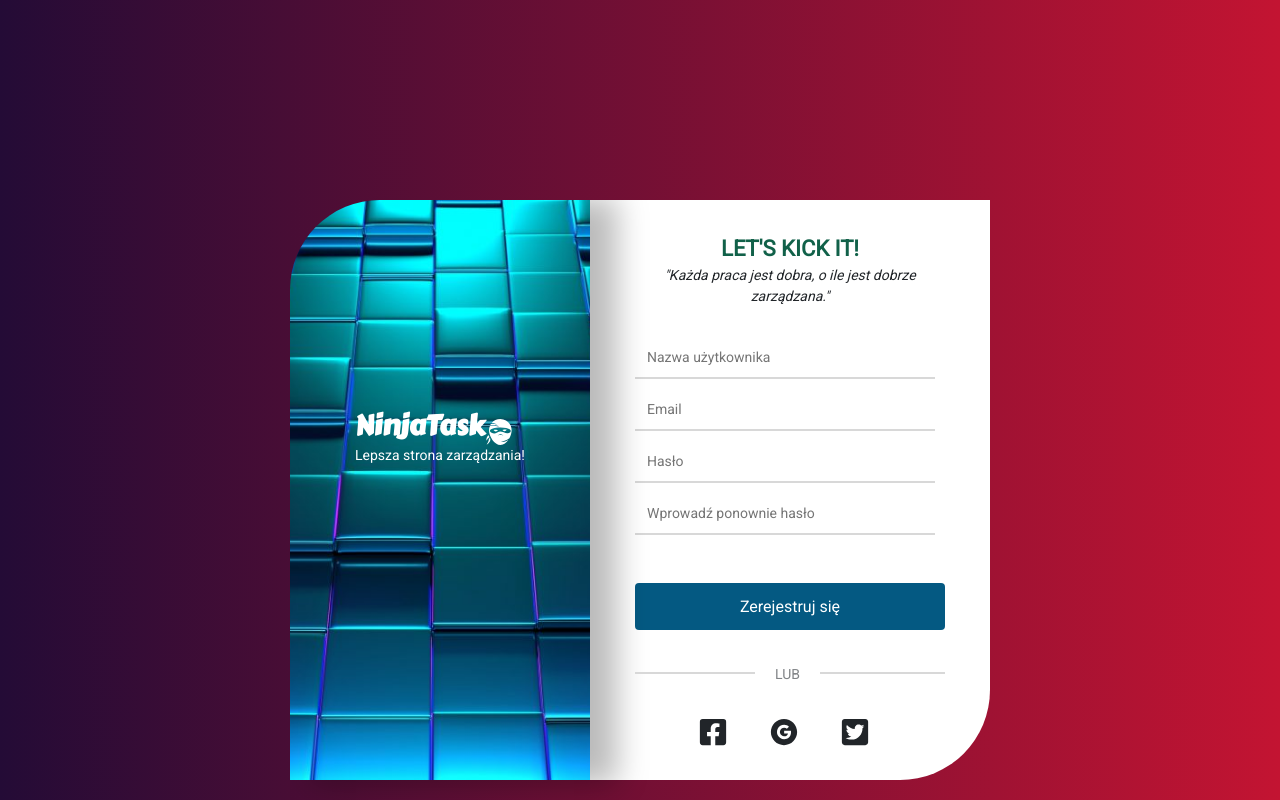
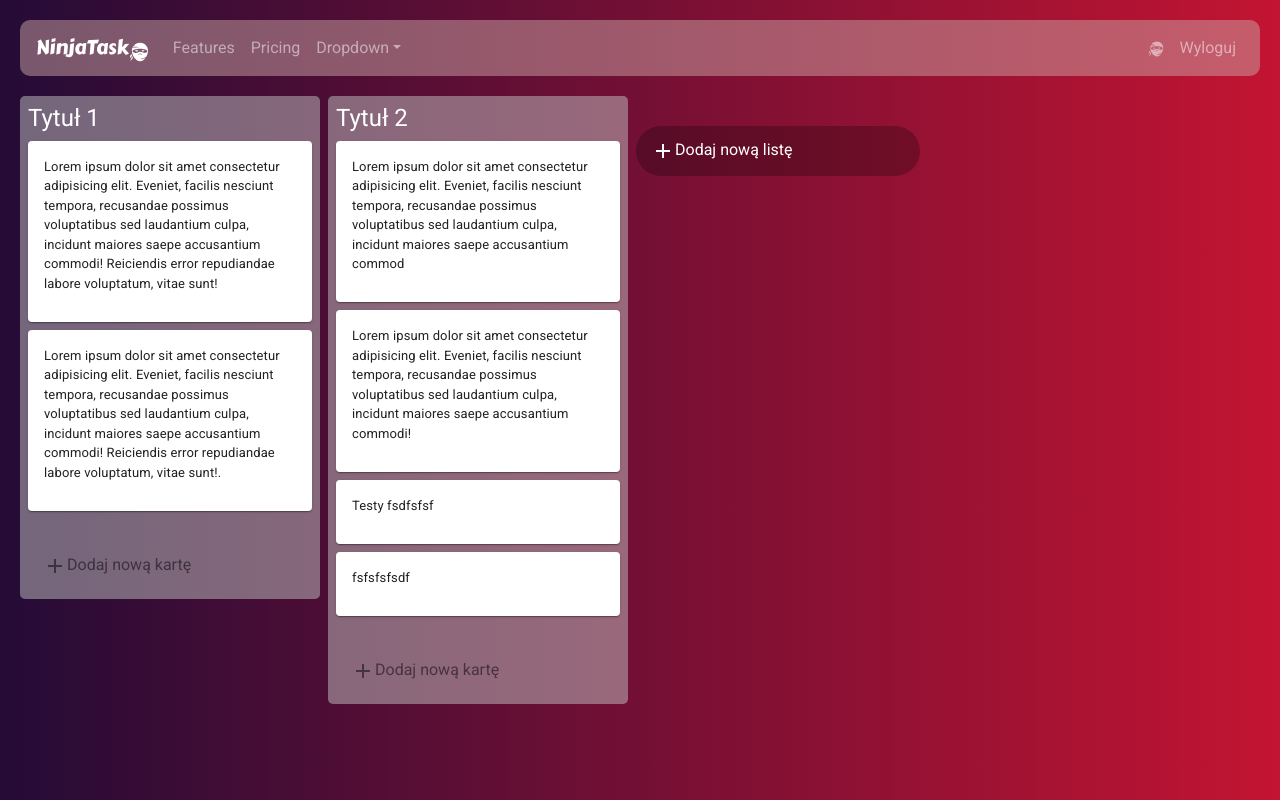
Before and after one commit to KriBajt/zaliczenie_wsb, a React (Create React App) app: page / in a window 1280 px wide. Shown: the top 800 px of the page. Built offline with nearby package versions, Linux system fonts and the light colour scheme.

Commit message:
zrobienie rutingu i dodanie linków

```diff
--- a/src/App.css
+++ b/src/App.css
@@ -1,5 +1,4 @@
 @import url('https://fonts.googleapis.com/css2?family=Carter+One&family=Roboto&display=swap');
-
 
 
 body {
@@ -16,23 +15,79 @@ body {
 
 }
 
+/* start stylów kontenera home */
 
-.cardBody {
-  margin-top: 1rem;
-  margin-left: 1rem;
+.ListContainer {
+  background-color: rgb(193, 193, 193, .5);
+  color: #ffff;
+  border-radius: 5px;
+  width: 100%;
+  padding: 8px;
+  height: 100%;
+  width: 300px;
+  margin-bottom: 20rem;
+}
+
+contentTrelloBox {
+  background-color: rgb(155, 155, 155, .4);
+  height: 100vh;
+}
+
+
+@media(min-width:768px) {
+  .ListContainer {
+    border-radius: 5px;
+    height: 100%;
+    margin-right: 8px;
+
+  }
+}
+
+/* end stylów kontenera home */
+
+/* start styli do list */
+
+.cardListBox {
+  display: flex;
+  flex-direction: column;
+  margin-left: 20px;
+
+}
+
+@media(min-width:768px) {
+  .cardListBox {
+    flex-direction: row;
+  }
+}
+
+
+/* end styli do list */
+
+/* start style do kart  */
+.cardBodyContent p {
+  font-size: 13px;
 }
 
 .cardBodyContent:hover {
   background-color: transparent;
 }
 
+@media(min-width:1200px) {
+  .cardListBox {
+    flex-direction: row;
+  }
+}
+
+
+
+/* end style do kart  */
+
+
 /* style do strony rejestracji */
 .authBox {
   width: 700px;
   overflow: hidden;
   margin: 200px auto;
-  height: 100vh;
-
 
 
 }
@@ -309,16 +364,6 @@ body {
 }
 
 
-.contentTrelloBox {
-  background-color: rgb(155, 155, 155, .4);
-  height: 100vh;
-}
-
-.customNaw {
-  background: rgba(204, 163, 163, .5);
-  border-radius: 10px;
-  margin: 20px auto;
-}
 
 
 @media screen and (max-width: 768px) {
@@ -326,7 +371,6 @@ body {
     width: 100%;
     display: flex;
     justify-content: center;
-    height: 100vh;
   }
 
   .leftBox {
--- a/src/components/Button/Button.css
+++ b/src/components/Button/Button.css
@@ -27,9 +27,7 @@
         display: none;
     }
 
-    .cardBodyContent p {
-        font-size: 10px;
-    }
+
 }
 
 
--- a/src/components/App.js
+++ b/src/components/MainBoard.js
@@ -5,17 +5,11 @@ import TrelloActionButton from "./TrelloActionButton";
 import { DragDropContext, Droppable } from "react-beautiful-dnd";
 import 'bootstrap/dist/css/bootstrap.min.css';
 import { sort } from "../actions";
-import styled from "styled-components";
 import { GiNinjaHead } from 'react-icons/gi';
 import Menu from './Menu/Menu';
 
 
-const ListContainer = styled.div`
-        display: flex;
-        flex-direction: row;
-`
-
-class App extends Component {
+class MainBoard extends Component {
 
     onDragEnd = result => {
         const { destination, source, draggableId, type } = result;
@@ -41,12 +35,11 @@ class App extends Component {
         return (
             <>
                 <DragDropContext onDragEnd={this.onDragEnd}>
-
-                    <div class="contentTrelloBox col-12">
-                        <Menu className={' mt-2'} />
+                    <div className="contentTrelloBox">
+                        <Menu />
                         <Droppable droppableId="all-list" direction="horizontal" type="list">
                             {provided => (
-                                <ListContainer {...provided.droppableProps} ref={provided.innerRef} >
+                                <div className={'cardListBox'} {...provided.droppableProps} ref={provided.innerRef} >
                                     {lists.map((list, index) => (
                                         <TrelloList
                                             listID={list.id}
@@ -58,11 +51,10 @@ class App extends Component {
                                     ))}
                                     {provided.placeholder}
                                     <TrelloActionButton list />
-                                </ListContainer>
+                                </div>
                             )}
                         </Droppable>
                     </div>
-
                 </DragDropContext>
             </>
         )
@@ -73,4 +65,4 @@ const mapStateToProps = state => ({
     lists: state.lists
 });
 
-export default connect(mapStateToProps)(App);
+export default connect(mapStateToProps)(MainBoard);
--- /dev/null
+++ b/src/components/Menu/Menu.css
@@ -0,0 +1,6 @@
+.customNaw {
+    background: rgba(204, 163, 163, .5);
+    border-radius: 10px;
+    margin: 20px !important;
+
+}
--- a/src/components/Menu/Menu.js
+++ b/src/components/Menu/Menu.js
@@ -4,13 +4,13 @@ import NavDropdown from 'react-bootstrap/NavDropdown';
 import Nav from 'react-bootstrap/Nav';
 import Link from 'react-bootstrap/NavLink';
 import { GiNinjaHead } from 'react-icons/gi';
-
+import './Menu.css';
 
 export default class Menu extends Component {
     render() {
         return (
             <div >
-                <Navbar className="customNaw col-10 mt-3 " collapseOnSelect expand="lg" variant="dark">
+                <Navbar className="customNaw " collapseOnSelect expand="lg" variant="dark">
                     <Navbar.Brand href="#home" className={'style1'}>NinjaTask<GiNinjaHead /></Navbar.Brand>
                     <Navbar.Toggle aria-controls="responsive-navbar-nav" />
                     <Navbar.Collapse id="responsive-navbar-nav">
@@ -26,7 +26,7 @@ export default class Menu extends Component {
                             </NavDropdown>
                         </Nav>
                         <Nav>
-                            <Nav.Link href="#deets">More deets</Nav.Link>
+                            <Nav.Link href="#deets"><GiNinjaHead /></Nav.Link>
                             <Nav.Link eventKey={2} href="#memes">
                                 Wyloguj
                     </Nav.Link>
--- a/src/components/TrelloActionButton.js
+++ b/src/components/TrelloActionButton.js
@@ -97,8 +97,6 @@ class TrelloActionButton extends React.Component {
                 minHeight: 80,
                 minWidth: 272,
                 padding: "6px 8px 2px"
-
-
             }}>
                 <Textarea
                     placeholder={placeholder}
--- a/src/components/TrelloList.js
+++ b/src/components/TrelloList.js
@@ -5,23 +5,13 @@ import TrelloActionButton from "./TrelloActionButton";
 import { Droppable, Draggable } from "react-beautiful-dnd";
 import styled from "styled-components";
 
-const ListContainer = styled.div`
-    background-color: rgb(193, 193, 193, .5);
-    color: #ffff;
-    border-radius: 5px;
-    width: 300px;
-    padding: 8px;
-    height: 100%;
-    margin-right: 8px;
-`
 
 const TrelloList = ({ title, cards, listID, index }) => {
     return (
+        // <div className={'container'}>
         <Draggable draggableId={String(listID)} index={index}>
-
             {provided => (
-                <ListContainer
-                    className="cardBody col-3 col-md-3 col-xl-2"
+                <div className={'ListContainer '}
                     {...provided.draggableProps}
                     ref={provided.innerRef}
                     {...provided.dragHandleProps}
@@ -44,9 +34,10 @@ const TrelloList = ({ title, cards, listID, index }) => {
                         )
                         }
                     </Droppable >
-                </ListContainer>
+                </div>
             )}
         </Draggable>
+        // </div>
 
     );
 };
--- a/src/index.js
+++ b/src/index.js
@@ -3,23 +3,28 @@ import ReactDOM from 'react-dom';
 import { Provider } from 'react-redux';
 import './App.css';
 import './components/Button/Button.css';
-import { BrowserRouter, Route, Link } from "react-router-dom";
-import { BrowserRouter as Router } from "react-router-dom";
 import store from "./store";
-import App from "./components/App";
-import Login from "./login";
-import Register from "./register";
+import MainBoard from "./components/MainBoard";
 import * as serviceWorker from './serviceWorker';
 import 'bootstrap/dist/css/bootstrap.min.css';
+import { BrowserRouter as Router, Switch, Route } from 'react-router-dom';
+import Login from './login';
+import Register from './register';
 
 ReactDOM.render(
   <Provider store={store}>
     <Router>
-      <Register />
-      <Login />
-      <App />
+      <Switch>
+        <Route path="/login" component={Login} />
+        <Route path="/register" component={Register} />
+        <Route path="/" component={MainBoard} />
+
+        <Register />
+
+        <Login />
+      </Switch>
     </Router>
-  </Provider>,
+  </Provider >,
   document.getElementById('root')
 );
 
--- a/src/login.js
+++ b/src/login.js
@@ -3,6 +3,8 @@ import './App.css';
 import { FaFacebookSquare, FaTwitterSquare } from 'react-icons/fa';
 import { AiFillGoogleCircle } from 'react-icons/ai';
 import { GiNinjaHead } from 'react-icons/gi';
+import { Link } from 'react-router-dom';
+import MainBoard from './components/MainBoard';
 
 export default class login extends Component {
     render() {
@@ -32,7 +34,10 @@ export default class login extends Component {
                             </div>
                             <div className={'text1'}>Zapomniałeś hasło?</div>
                         </div>
-                        <div className={'btnAuth'}>Zaloguj</div>
+                        <Link to={'/MainBoard'}>
+                            <div className={'btnAuth'}>Zaloguj</div>
+                        </Link>
+
                         <div className={'borderBox'}>
                             <div className={'line'} />
                             <div className={'text2 or'}> LUB </div>
```
